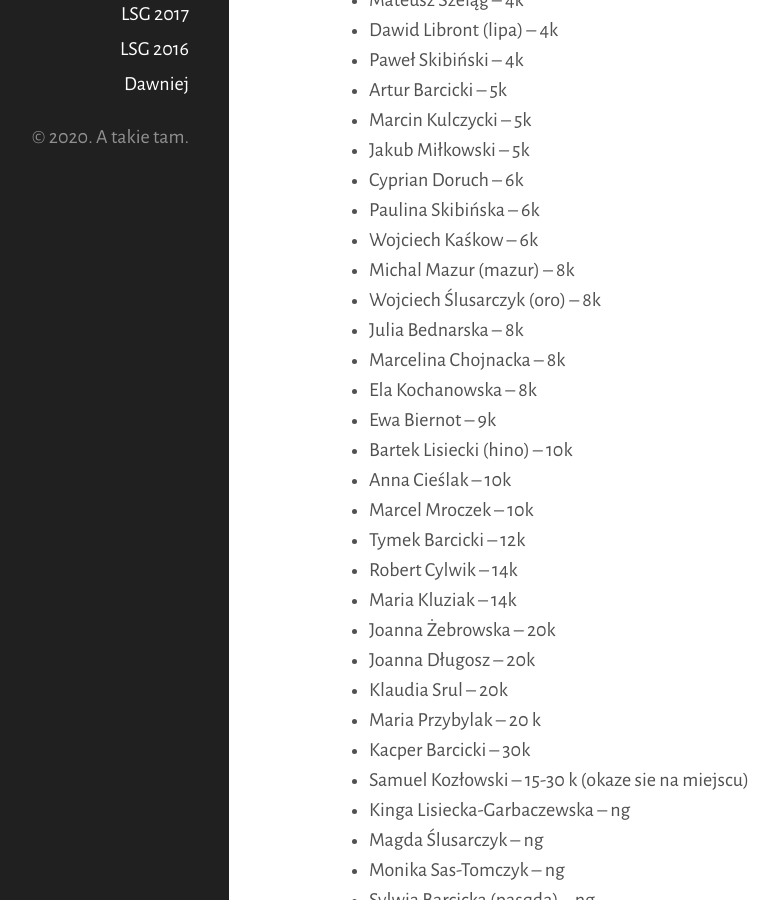
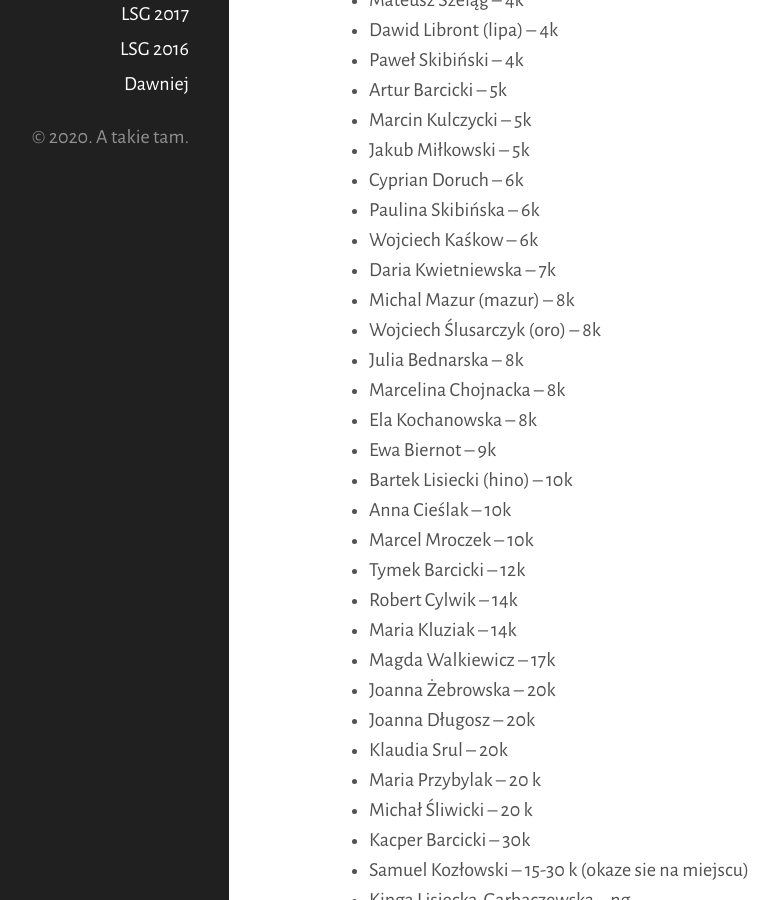
Before and after one commit to tasuki/lsg, a Jekyll site: the page built from zarejestrowani.md, in a window 1280 px wide and 900 px high, scrolled down 915 px. Shown: the whole window, without its empty margins (131-910 px from the left). Built offline with Jekyll 4.4.1, drawn with Linux system fonts in a browser that asks for light colours; nearby versions of some CDN libraries.

Commit message:
Update zarejestrowani.md

```diff
--- a/zarejestrowani.md
+++ b/zarejestrowani.md
@@ -40,6 +40,7 @@ Zarejestrowani uczestnicy (mniej więcej wg siły):
 - Cyprian Doruch -- 6k
 - Paulina Skibińska -- 6k
 - Wojciech Kaśkow -- 6k
+- Daria Kwietniewska -- 7k
 - Michal Mazur (mazur) -- 8k
 - Wojciech Ślusarczyk (oro) -- 8k
 - Julia Bednarska -- 8k
@@ -52,10 +53,12 @@ Zarejestrowani uczestnicy (mniej więcej wg siły):
 - Tymek Barcicki -- 12k
 - Robert Cylwik -- 14k
 - Maria Kluziak -- 14k
+- Magda Walkiewicz -- 17k
 - Joanna Żebrowska -- 20k
 - Joanna Długosz -- 20k
 - Klaudia Srul -- 20k
 - Maria Przybylak -- 20 k
+- Michał Śliwicki -- 20 k
 - Kacper Barcicki -- 30k
 - Samuel Kozłowski --  15-30 k (okaze sie na miejscu)
 - Kinga Lisiecka-Garbaczewska -- ng
```
